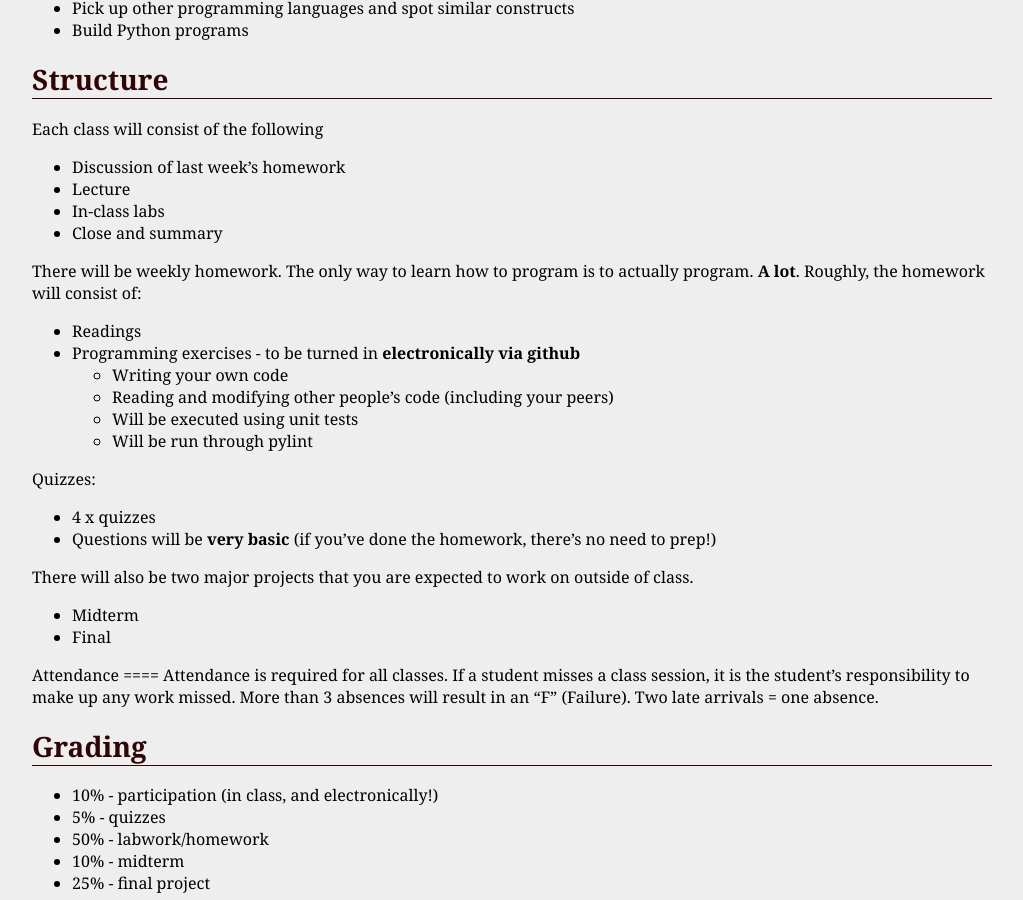
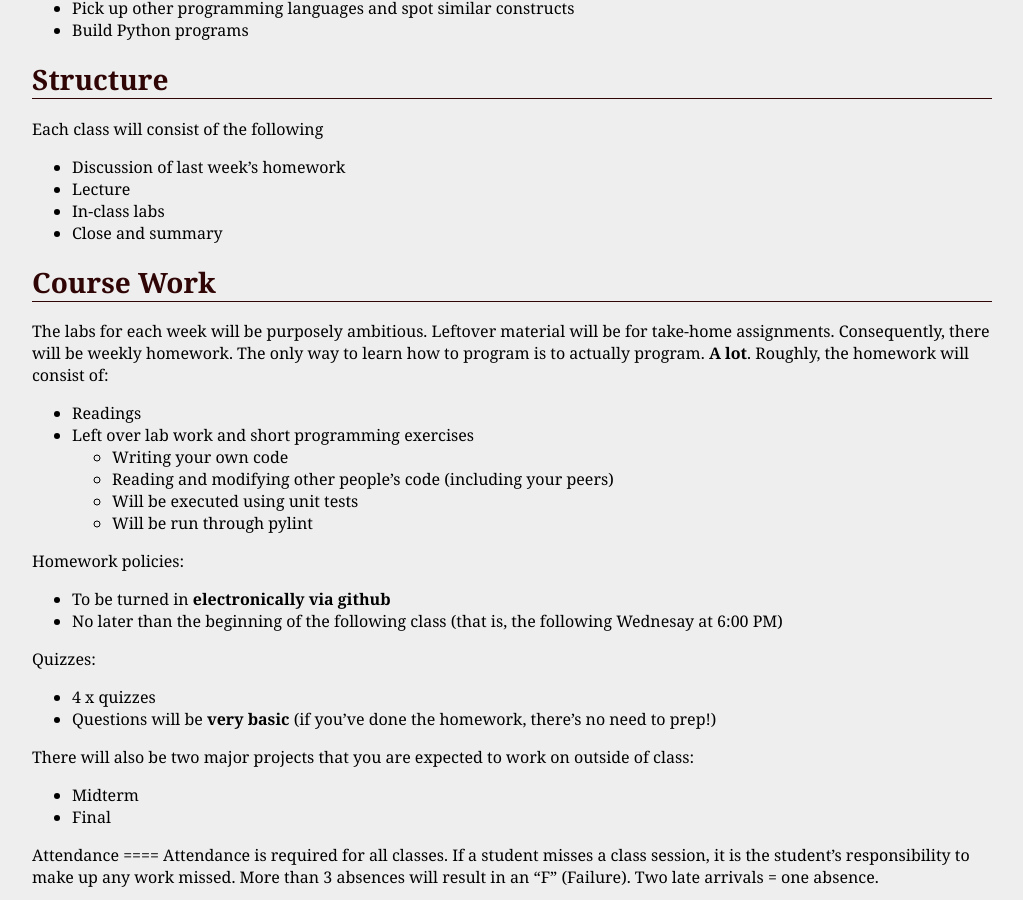
Before and after one commit to jversoza/MTEC2002, a Jekyll site: the page built from index.markdown, in a window 1280 px wide and 900 px high, scrolled down 1016 px. Shown: the whole window, without its empty margins (128-1151 px from the left). Built offline with Jekyll 4.4.1, drawn with Linux system fonts in a browser that asks for light colours.

Commit message:
clarified homework policies

```diff
--- a/index.markdown
+++ b/index.markdown
@@ -47,19 +47,25 @@ Each class will consist of the following
 * In-class labs
 * Close and summary
 
-There will be weekly homework.  The only way to learn how to program is to actually program.   **A lot**.  Roughly, the homework will consist of:
+Course Work
+====
+The labs for each week will be purposely ambitious.  Leftover material will be for take-home assignments.  Consequently, there will be weekly homework.  The only way to learn how to program is to actually program.   **A lot**.  Roughly, the homework will consist of:
 * Readings
-* Programming exercises - to be turned in **electronically via github**
+* Left over lab work and short programming exercises
 	* Writing your own code
 	* Reading and modifying other people's code (including your peers)
 	* Will be executed using unit tests
 	* Will be run through pylint
 
+Homework policies:
+* To be turned in **electronically via github**
+* No later than the beginning of the following class (that is, the following Wednesay at 6:00 PM)
+
 Quizzes:
 * 4 x quizzes
 * Questions will be **very basic** (if you've done the homework, there's no need to prep!)
 
-There will also be two major projects that you are expected to work on outside of class.
+There will also be two major projects that you are expected to work on outside of class:
 * Midterm
 * Final
 
```
